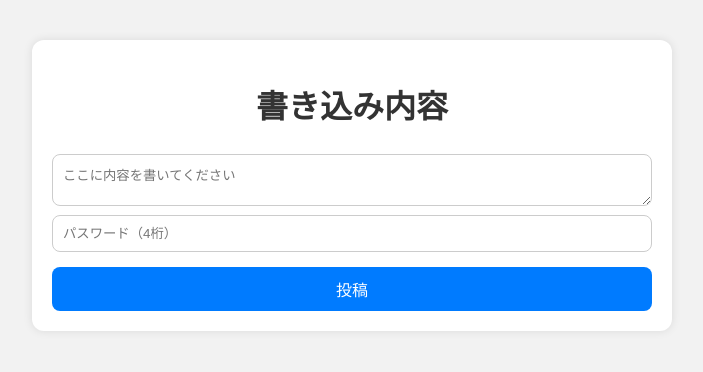
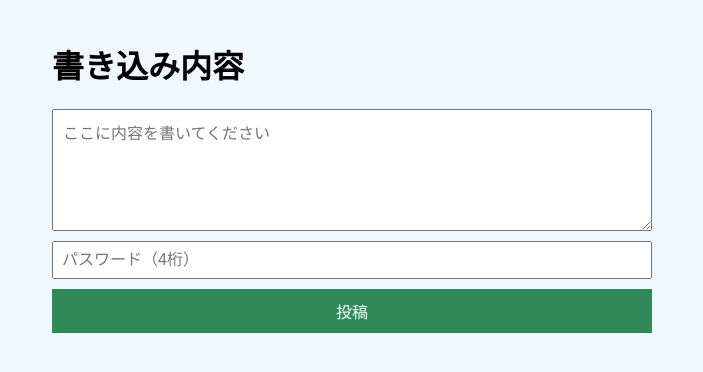
Before and after one commit to mazikunn/portfolio-sousei, a plain HTML site: page index.html in a window 1280 px wide. Shown: the whole page, without its empty margins (288-991 px from the left). Drawn offline with Linux system fonts and the light colour scheme; no server answers.

Commit message:
Update style.css

```diff
--- a/style.css
+++ b/style.css
@@ -1,61 +1,60 @@
 body {
   font-family: sans-serif;
-  background-color: #f2f2f2;
+  background-color: #f0f8ff;
   margin: 0;
-  padding: 0;
+  padding: 20px;
 }
 
 .container {
   max-width: 600px;
-  margin: 40px auto;
-  padding: 20px;
-  background: white;
-  border-radius: 12px;
-  box-shadow: 0 0 10px rgba(0,0,0,0.1);
+  margin: auto;
 }
 
-h1 {
-  text-align: center;
-  color: #333;
+form {
+  display: flex;
+  flex-direction: column;
+  gap: 10px;
 }
 
-label {
-  display: block;
-  margin-top: 15px;
-  font-weight: bold;
+textarea {
+  height: 100px;
+  padding: 10px;
+  font-size: 16px;
 }
 
-textarea, input {
-  width: 100%;
-  padding: 10px;
-  margin-top: 5px;
-  border-radius: 8px;
-  border: 1px solid #ccc;
-  box-sizing: border-box;
+input[type="password"] {
+  padding: 8px;
+  font-size: 16px;
 }
 
 button {
-  margin-top: 15px;
-  width: 100%;
   padding: 10px;
-  background: #007BFF;
+  background-color: #2e8b57;
+  color: white;
   border: none;
-  color: white;
   font-size: 16px;
-  border-radius: 8px;
   cursor: pointer;
 }
 
-button:hover {
-  background: #0056b3;
+#messagesContainer {
+  margin-top: 30px;
 }
 
 .message {
-  border-top: 1px solid #ddd;
-  padding: 10px 0;
+  background-color: #fff;
+  border: 1px solid #ccc;
+  padding: 15px;
+  margin-bottom: 15px;
+  position: relative;
 }
 
-.error {
-  color: red;
-  font-size: 14px;
+.delete-btn {
+  position: absolute;
+  right: 10px;
+  top: 10px;
+  background: red;
+  color: white;
+  border: none;
+  padding: 5px;
+  cursor: pointer;
 }
```
